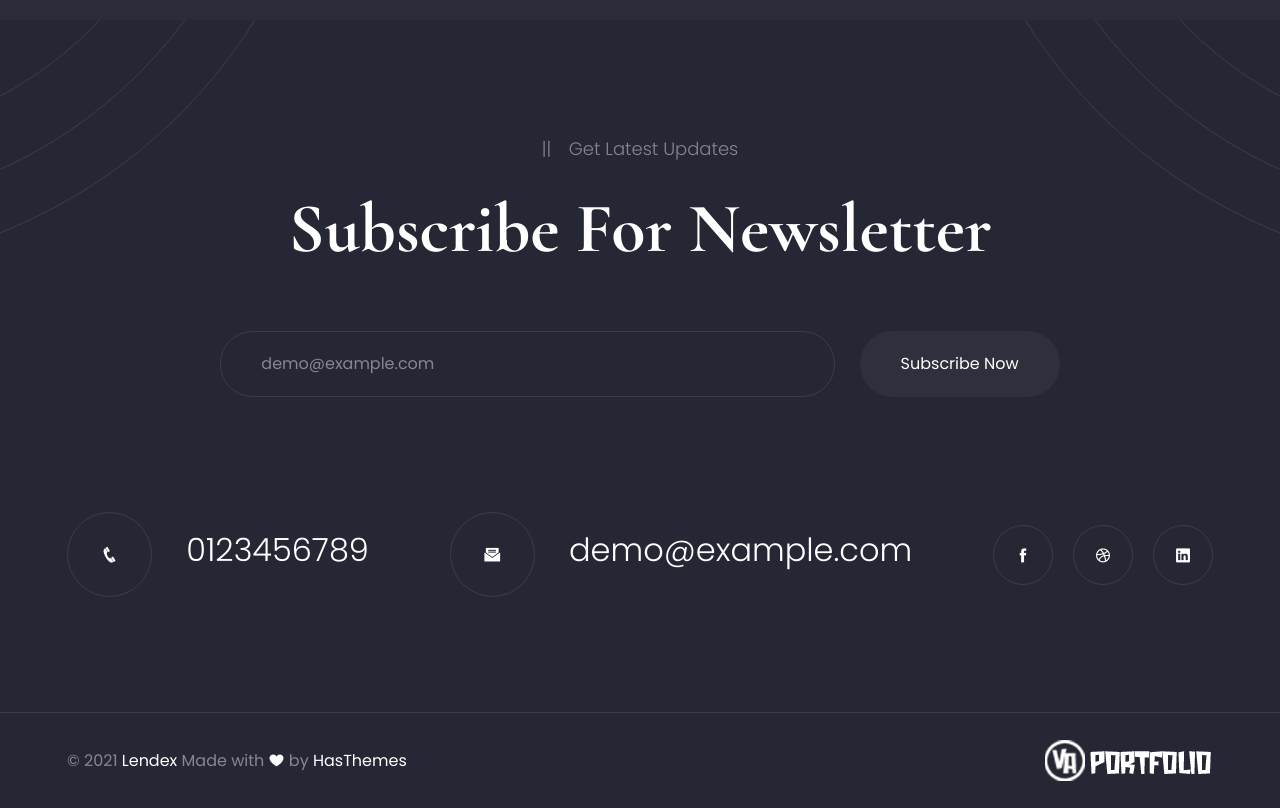
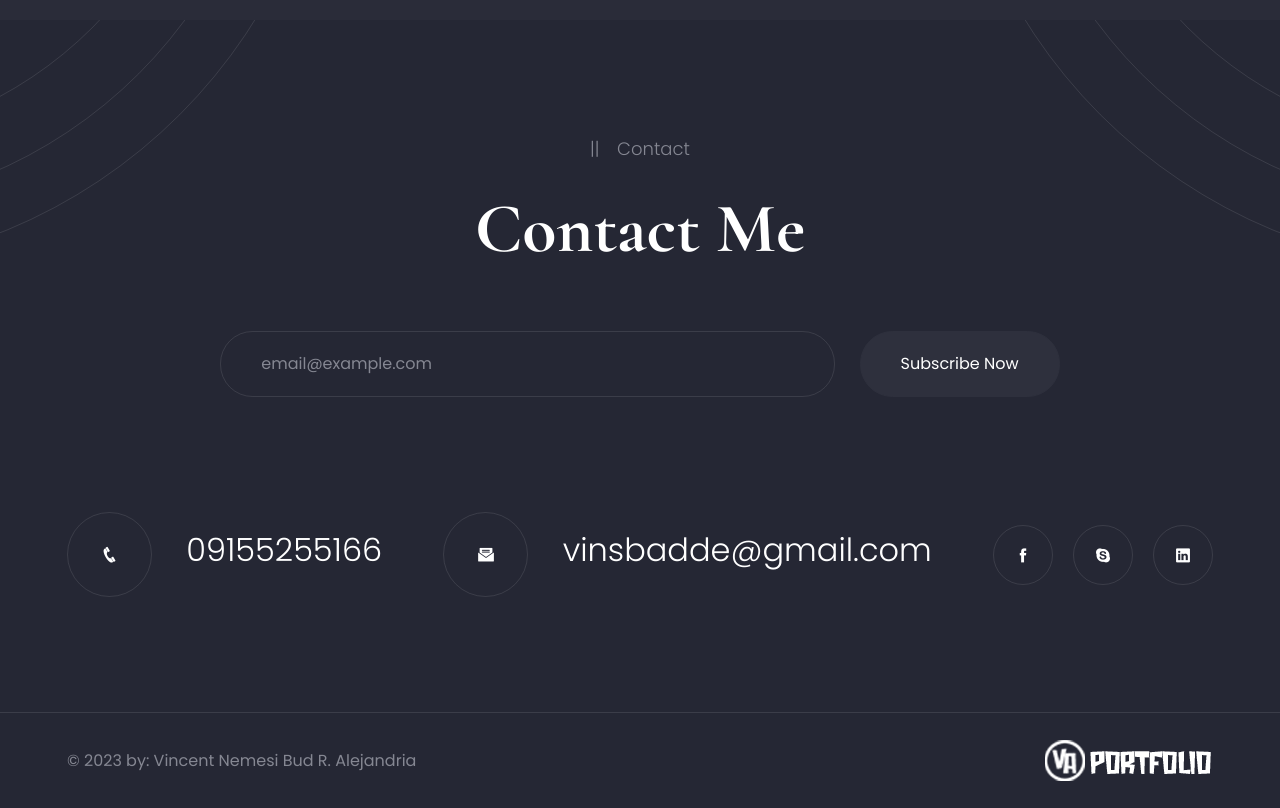
Before and after one commit to badlaaag/Portfolio, a plain HTML site: page service-details.html in a window 1280 px wide. Shown: the part 2760-3568 px from the top of the page. Drawn offline with nearby package versions, Linux system fonts and the light colour scheme.

Commit message:
update service
update service

```diff
--- a/service-details.html
+++ b/service-details.html
@@ -114,7 +114,7 @@
                                 <a href="index.html"><span>Home</span></a>
                             </li>
                             <li>
-                                <a href="#"><span>Services</span></a>
+                                <a href="service-details.html"><span>Services</span></a>
                             </li>
                             <li>
                                 <a href="#"><span>Pages</span></a>
@@ -269,8 +269,8 @@
         </div>
         <!-- ...::: End Service Details Section :::... -->
 
-        <!-- ...::: Start Footer Section :::... -->
-        <footer class="footer-section section-bg  overflow-hidden pos-relative">
+         <!-- ...::: Start Footer Section :::... -->
+         <footer class="footer-section section-bg overflow-hidden pos-relative">
             <div class="footer-inner-shape-top-left"></div>
             <div class="footer-inner-shape-top-right"></div>
             <div class="footer-section-top section-gap-t-165">
@@ -279,8 +279,8 @@
                         <div class="col-12">
                             <!-- Start Section Content -->
                             <div class="section-content pos-relative text-center">
-                                <span class="section-tag">Get Latest Updates</span>
-                                <h2 class="section-title">Subscribe For Newsletter</h2>
+                                <span class="section-tag">Contact</span>
+                                <h2 class="section-title">Contact Me</h2>
                             </div>
                             <!-- End Section Content -->
                         </div>
@@ -289,7 +289,7 @@
                         <div class="row">
                             <div class="col-12">
                                 <form action="#" class="footer-newsletter">
-                                    <input type="email" placeholder="demo@example.com">
+                                    <input type="email" placeholder="email@example.com">
                                     <button class="submit-btn" type="submit">Subscribe Now</button>
                                 </form>
                             </div>
@@ -303,9 +303,9 @@
                         <div class="col-auto mb-5">
                             <!-- Start Single Footer Info -->
                             <div class="footer-single-info">
-                                <a href="tel:+0123456789" class="info-box">
+                                <a href="tel:+639155255166" class="info-box">
                                     <span class="icon"><i class="icofont-phone"></i></span>
-                                    <span class="text">0123456789</span>
+                                    <span class="text">09155255166</span>
                                 </a>
                             </div>
                             <!-- Start Single Footer Info -->
@@ -313,9 +313,9 @@
                         <div class="col-auto mb-5">
                             <!-- Start Single Footer Info -->
                             <div class="footer-single-info">
-                                <a href="mailto:demo@example.com" class="info-box">
+                                <a href="mailto:vinsbadde@gmail.com" class="info-box">
                                     <span class="icon"><i class="icofont-envelope-open"></i></span>
-                                    <span class="text">demo@example.com</span>
+                                    <span class="text">vinsbadde@gmail.com</span>
                                 </a>
                             </div>
                             <!-- Start Single Footer Info -->
@@ -324,9 +324,9 @@
                             <!-- Start Single Footer Info -->
                             <div class="footer-single-info">
                                 <ul class="social-link">
-                                    <li><a href="https://www.example.com" target="_blank"><i class="icofont-facebook"></i></a></li>
-                                    <li><a href="https://www.example.com" target="_blank"><i class="icofont-dribbble"></i></a></li>
-                                    <li><a href="https://www.example.com" target="_blank"><i class="icofont-linkedin"></i></a></li>
+                                    <li><a href="https://www.facebook.com/nEmEsiBAD" target="_blank"><i class="icofont-facebook"></i></a></li>
+                                    <li><a href="https://join.skype.com/invite/sDmRoqXuULU7" target="_blank"><i class="icofont-skype"></i></a></li>
+                                    <li><a href="https://www.linkedin.com/in/vins-alejandria-89781855/" target="_blank"><i class="icofont-linkedin"></i></a></li>
                                 </ul>
                             </div>
                             <!-- Start Single Footer Info -->
@@ -339,7 +339,7 @@
                     <div class="row justify-content-center justify-content-md-between align-items-center flex-column-reverse flex-md-row">
                         <div class="col-auto">
                             <div class="footer-copyright">
-                                <p class="copyright-text">&copy; 2021 <a href="index.html">Lendex</a> Made with <i class="icofont-heart"></i> by <a href="https://hasthemes.com/" target="_blank">HasThemes</a> </p>
+                                <p class="copyright-text">&copy; 2023 <a href="index.html"></a> by: Vincent Nemesi Bud R. Alejandria </p>
                             </div>
                         </div>
                         <div class="col-auto">
@@ -352,7 +352,6 @@
                     </div>
                 </div>
             </div>
-
         </footer>
         <!-- ...::: End Footer Section :::... -->
 
```
